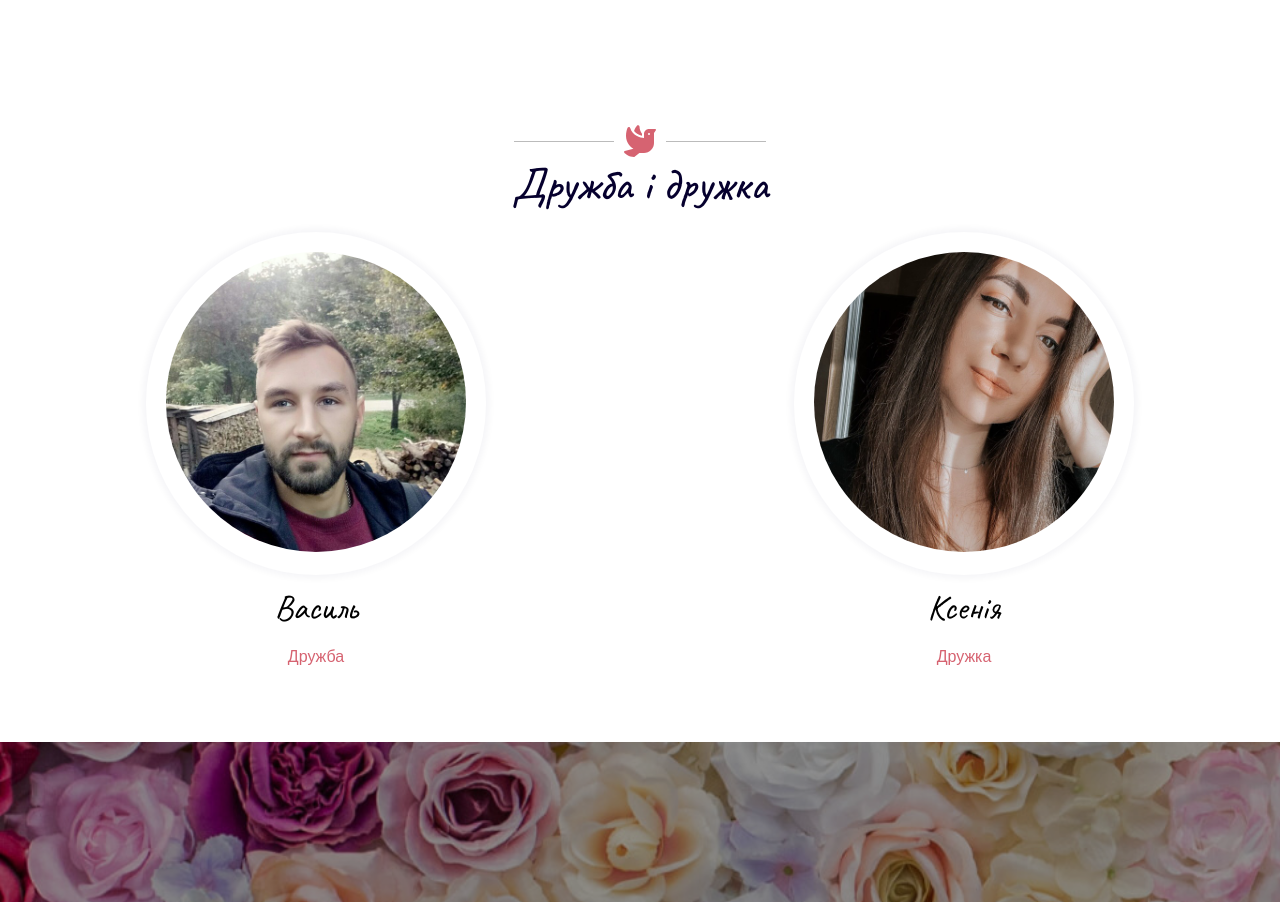
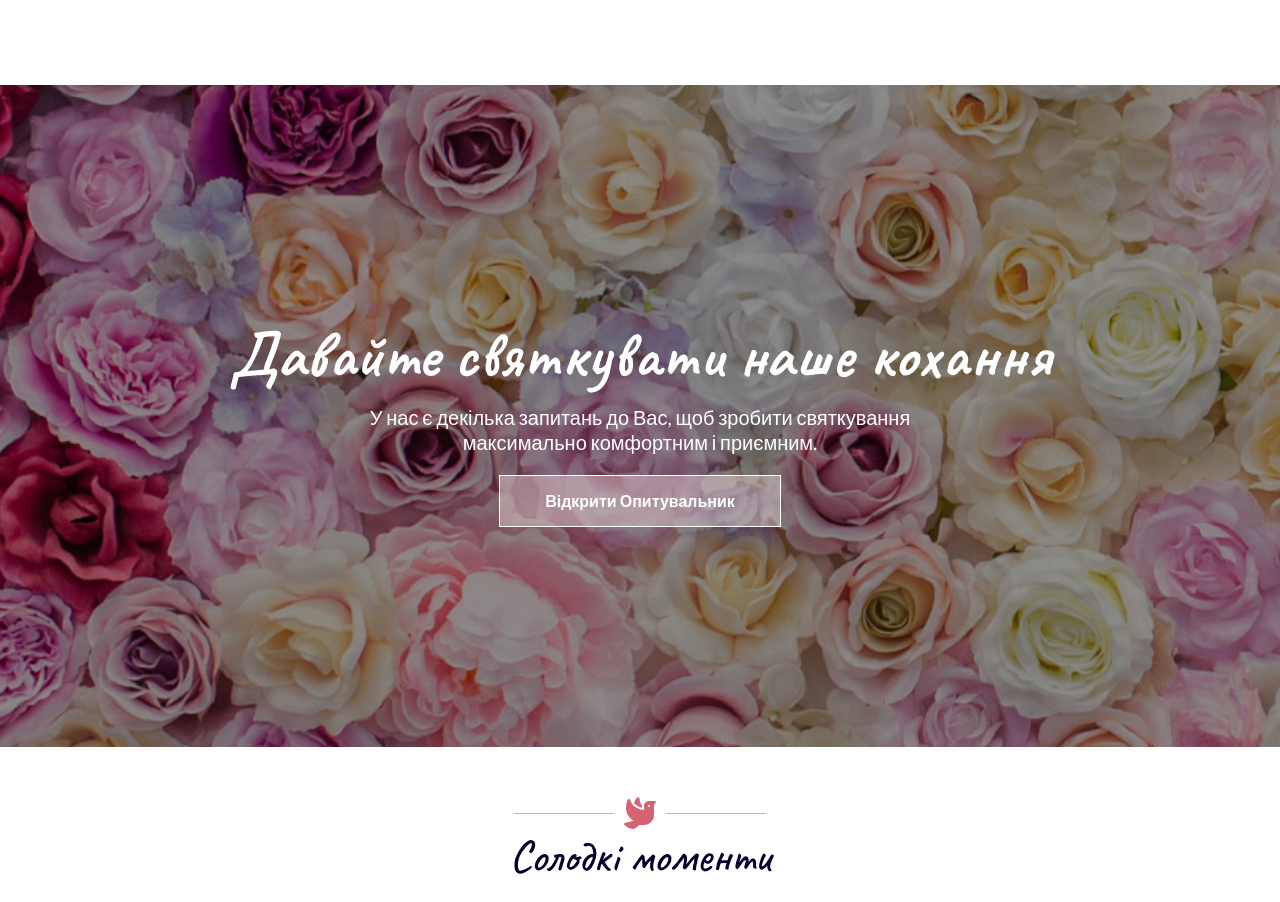
Before and after one commit to yugako/wedding-landing, a React (Create React App) app: page / in a window 1280 px wide. Shown: the part 2300-3202 px from the top of the page. Built offline with nearby package versions, Linux system fonts and the light colour scheme.

Commit message:
style: fixes

```diff
--- a/src/App.js
+++ b/src/App.js
@@ -12,7 +12,7 @@ function App() {
           <BannerComponent />
           <AboutUsComponent />
           <ScheduleComponent />
-          <CoupleFriendsComponent />
+          {/*<CoupleFriendsComponent />*/}
           <JoinUsComponent />
           <GalleryComponent />
       </>
--- a/src/components/about-us/about-us.component.scss
+++ b/src/components/about-us/about-us.component.scss
@@ -51,6 +51,7 @@
     color: #525252;
     line-height: 1.8em;
     max-width: 600px;
+    margin: 10px auto;
   }
 
   &__img {
@@ -70,6 +71,10 @@
       width: 350px;
       height: 350px;
       object-fit: cover;
+
+      @media (max-width: 576px) {
+        height: 300px;
+      }
     }
   }
 }
--- a/src/components/couple-friends/couple-friends.component.js
+++ b/src/components/couple-friends/couple-friends.component.js
@@ -13,7 +13,6 @@ export function CoupleFriendsComponent() {
                     </div>
 
                     <h3 className="person__name">Василь</h3>
-                    <p className="person__title">Дружба</p>
                 </div>
 
                 <div className="couple-friends__person person">
@@ -22,7 +21,6 @@ export function CoupleFriendsComponent() {
                     </div>
 
                     <h3 className="person__name">Ксенія</h3>
-                    <p className="person__title">Дружка</p>
                 </div>
             </div>
         </section>
--- a/src/components/couple-friends/couple-friends.component.scss
+++ b/src/components/couple-friends/couple-friends.component.scss
@@ -1,5 +1,9 @@
 .couple-friends {
   margin-top: 80px;
+
+  @media (max-width: 768px) {
+    margin-top: -40px;
+  }
 
   &__content {
     display: grid;
@@ -23,11 +27,6 @@
       margin: 10px 0 0;
     }
 
-    &__title {
-      font-size: 16px;
-      color: var(--color-primary);
-    }
-
     &__image {
       border-radius: 50%;
       z-index: 1;
```
